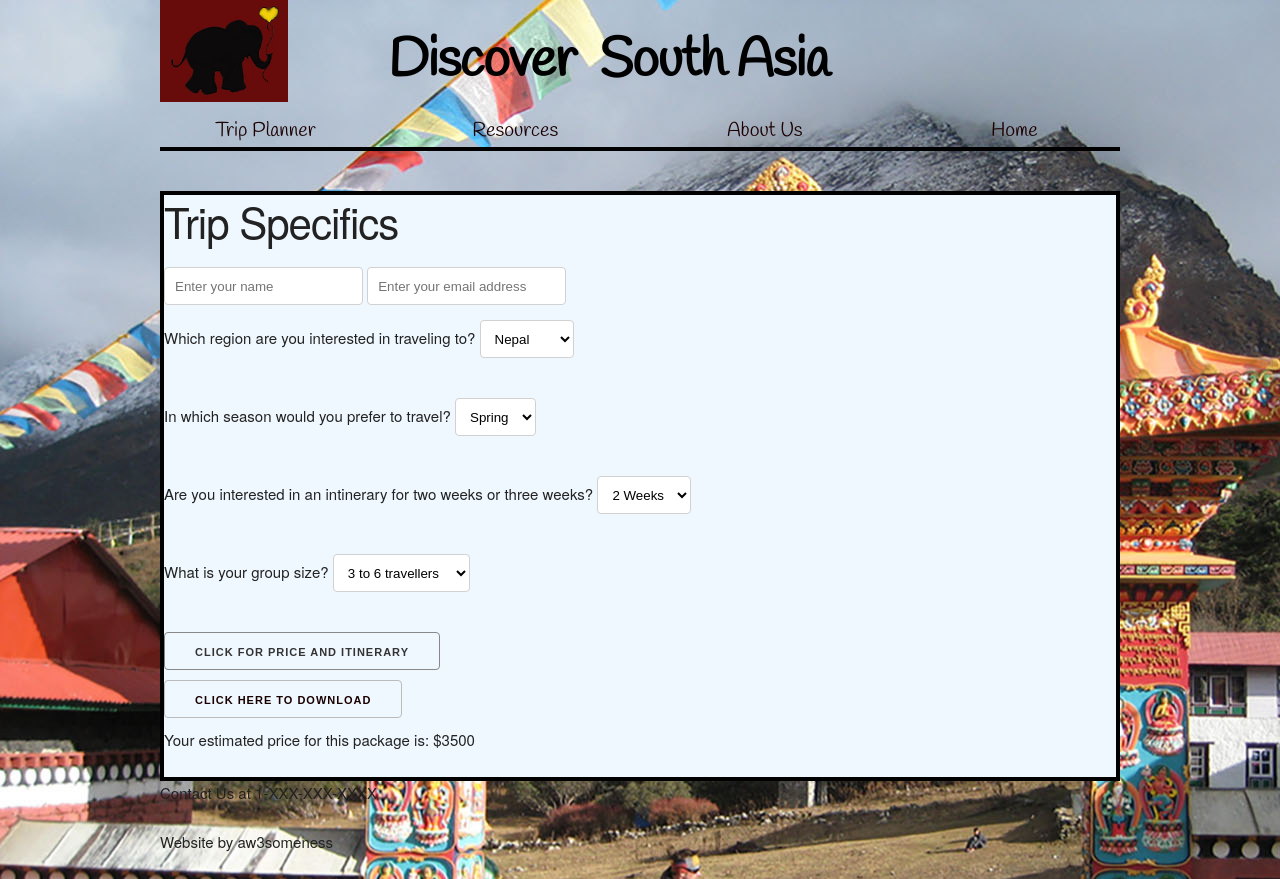
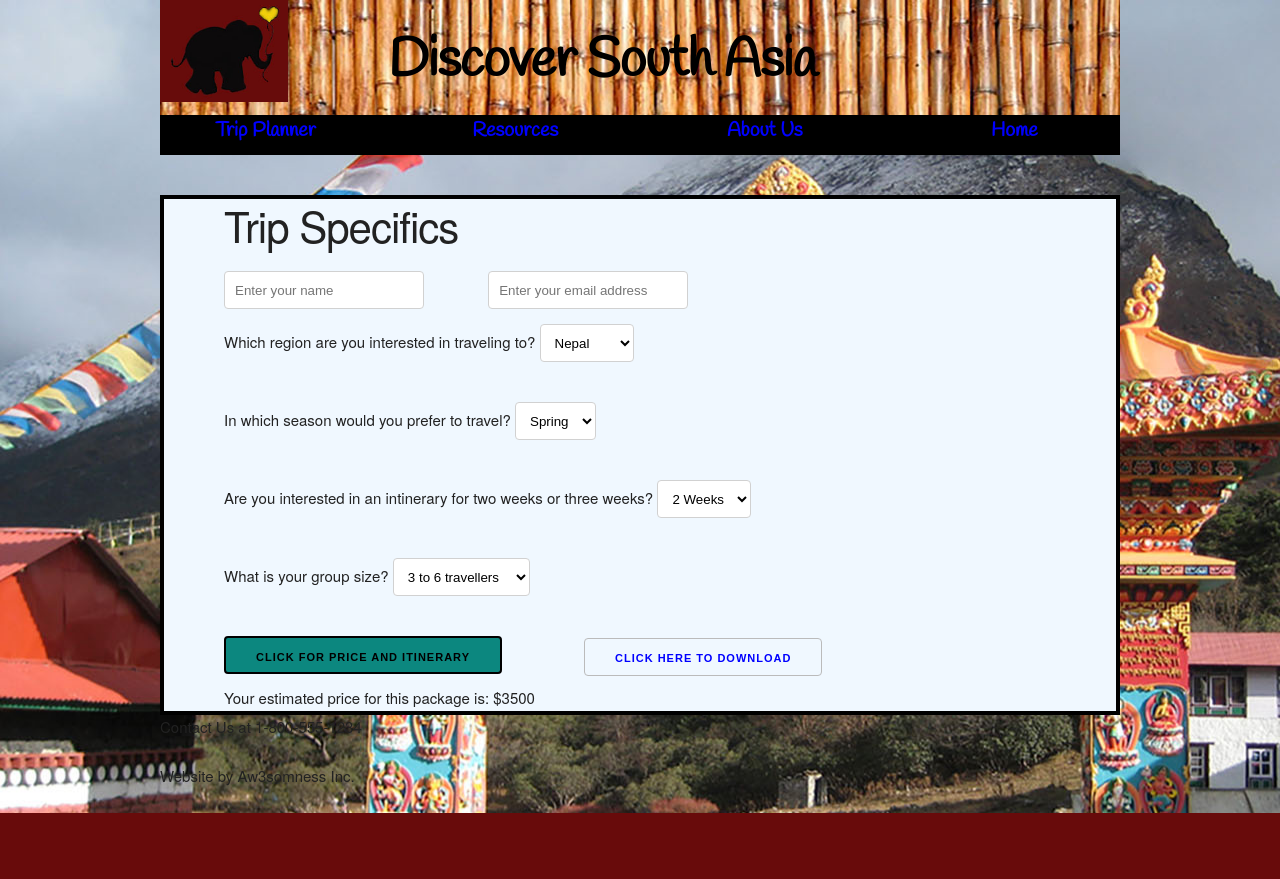
Before and after one commit to SiberianHamster/Final-Project, a plain HTML site: page html/activities.html in a window 1280 px wide. Both pictures are taken after a click on the button "CLICK FOR PRICE AND ITINERARY". After the commit the page ends 813 px from the top, so only its background shows below. Drawn offline with nearby package versions, Linux system fonts and the light colour scheme.

Commit message:
clean up html pages, format forms pages, work on css

```diff
--- a/css/style.css
+++ b/css/style.css
@@ -1,12 +1,17 @@
 html {
   background-color: #680b0b;
 }
-.background {
-  opacity: 1;
+header {
+  background-image: url(../imgs/Nepal/bamboo.jpg);
+}
+.tripBackground {
   background-image: url(../imgs/Nepal/monastery.jpg);
 }
-.title,
-.subTitle {
+.resourceBackground {
+  height: 950px;
+  background-image: url(../imgs/Nepal/nepal7.jpg);
+}
+.title {
   font-family: 'Handlee';
   font-weight: bolder;
   font-size: 54px;
@@ -20,26 +25,29 @@ html {
 .logo {
   float: left;
 }
-.navigate {
+.navigate,
+.nav {
   text-align: center;
   font-family: 'Handlee';
   font-size: 20px;
   border-bottom: 4px solid black;
   text-decoration: none;
+  background-color: black;
+  color: #ffffff;
 }
 a:link {
-  color: #1A0000;
-  text-decoration: none;
-}
-a:visited {
-  color: #1A0000;
-  font-weight: bold;
+  color: blue;
+  font-weight: bolder;
   text-decoration: none;
 }
 .slideShow {
   height: 465px;
   margin-bottom: 100px;
-  margin-top: 200px;
+  margin-top: 80px;
+}
+.resourceLinks<a {
+  color: blue;
+  text-decoration: none;
 }
 .photo {
   border: solid 8px black;
@@ -55,14 +63,11 @@ a:visited {
 }
 .aboutCountry {
   position: relative;
-  height: 180px;
-  width: 250px;
+  height: 200px;
+  width: 260px;
   border: 2px solid black;
-  background-color:;
-  opacity: ;
-  font-family: ;
-  font-size: ;
-  color:;
+  color: black;
+  font-size: 18px;
   -webkit-animation: fadeIn 10s 1;
   animation: fadeIn 10s 1;
 }
@@ -88,17 +93,34 @@ a:visited {
     -webkit-transform: translate3d(0, -100%, 0);
             transform: translate3d(0, -100%, 0);
   }
-
   100% {
     opacity: 1;
     -webkit-transform: none;
             transform: none;
   }
 }
-.tripPlanner {
+.tripPlanning,
+.tripResources {
+  height: 520px;
+  width: 900px;
   margin-top: 40px;
   position: relative;
   border: 4px solid black;
-  background: #f0f8ff;
-  /*opacity: .5;*/
+  background: #F0F8FF;
+  text-indent: 60px;
 }
+#inName,
+#inEmail {
+  margin-left: 60px;
+  width:200px;
+}
+#submit_btn {
+  margin-left: 60px;
+  border: 2px solid black;
+  color: black;
+  background-color: #0c877f;
+}
+#download_btn {
+  margin-left: 180px;
+  margin-top: -40px;
+}
--- a/html/activities.html
+++ b/html/activities.html
@@ -12,23 +12,21 @@
       <meta name="viewport" content="width=device-width, initial-scale=1">
     </head>
     <body>
-      <div class="background">
+       <div class="tripBackground">
        <div class="container">
       <header class="header twelve columns">
         <img class="two columns logo"src="../imgs/Nepal/elephantlogo.jpg"/>
-      <h1 class="three columns title">Discover</h1>
-      <h1 class="five columns subTitle">South Asia</h1>
+        <h1 class="nine columns title">Discover South Asia</h1>
       </header>
       <section class="twelve columns">
         <nav class="twelve columns navigate">
-        <a class="three columns"href="activities.html">Trip Planner</a>
-        <a class="three columns"href="resource.html">Resources</a>
-        <a class="three columns"href="about.html">About Us</a>
-        <a class="three columns"href="../index.html">Home</a>
+          <a class="three columns nav"href="activities.html">Trip Planner</a>
+          <a class="three columns nav"href="resource.html">Resources</a>
+          <a class="three columns nav"href="about.html">About Us</a>
+          <a class="three columns nav"href="../index.html">Home</a>
         </nav>
       </section>
-
-     <section class="tripPlanner twelve columns">
+      <section class="tripPlanning twelve columns">
         <h2> Trip Specifics </h2>
           <input type="text" id="inName" placeholder="Enter your name">
           <input type="text" id="inEmail" placeholder="Enter your email address">
@@ -63,12 +61,15 @@
       </section>
       <footer>
         <div class="container">
-        <p>Contact Us at 1-XXX-XXX-XXXX</p>
-        <p>Website by aw3someness</p>
+          <p>Contact Us at 1-800-555-1234</p>
+          <p>Website by Aw3somness Inc.</p>
+        </div>
       </footer>
       <script src="http://ajax.googleapis.com/ajax/libs/jquery/1.10.2/jquery.min.js"></script>
       <script>window.jQuery || document.write('<script src="js/vendor/jquery-1.10.2.min.js"><\/script>')</script>
       <script src="../js/activities.js" type="text/javascript"></script>
       </div>
+      </div>
+      </div>
     </body>
   </html>
```
Also changed, not shown: html/about.html (+11 -14 lines), html/resource.html (+17 -14 lines), index.html (+8 -9 lines), imgs/Nepal/bamboo.jpg (added), imgs/Nepal/nepal7.jpg. Lines whose indentation alone changed are shown as unchanged.
